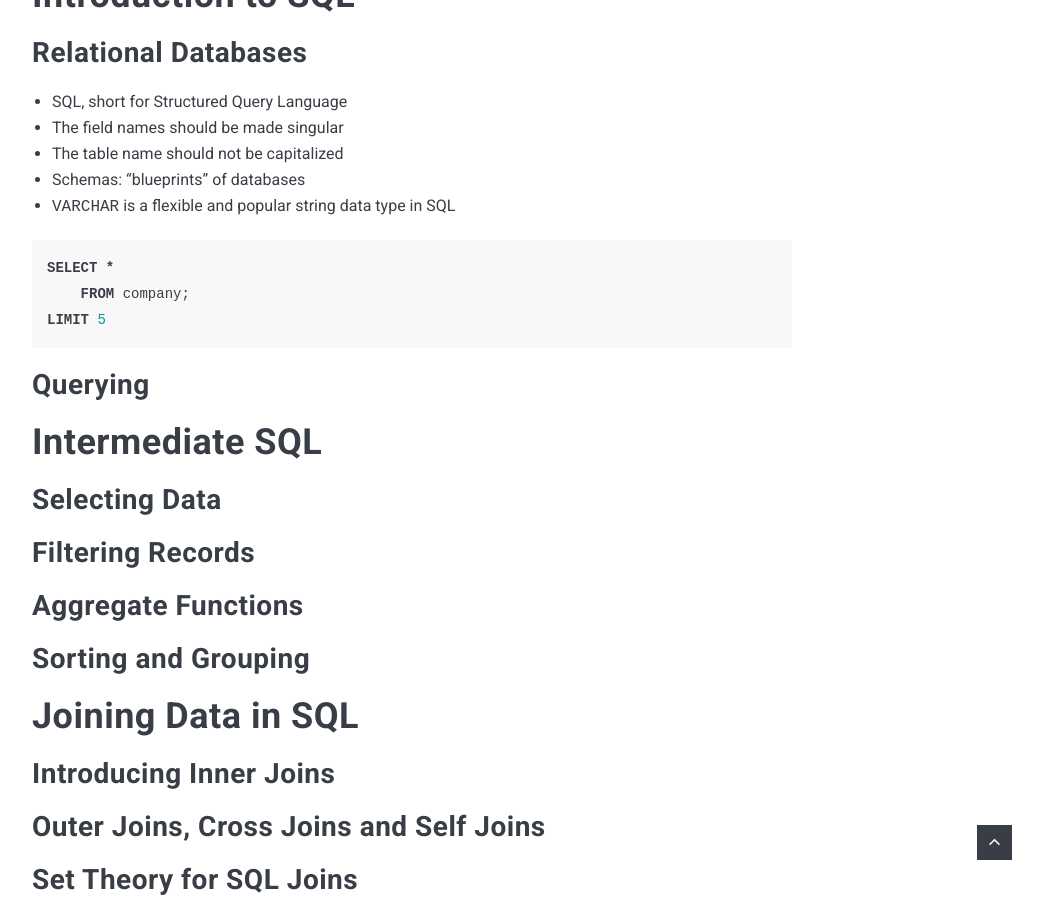
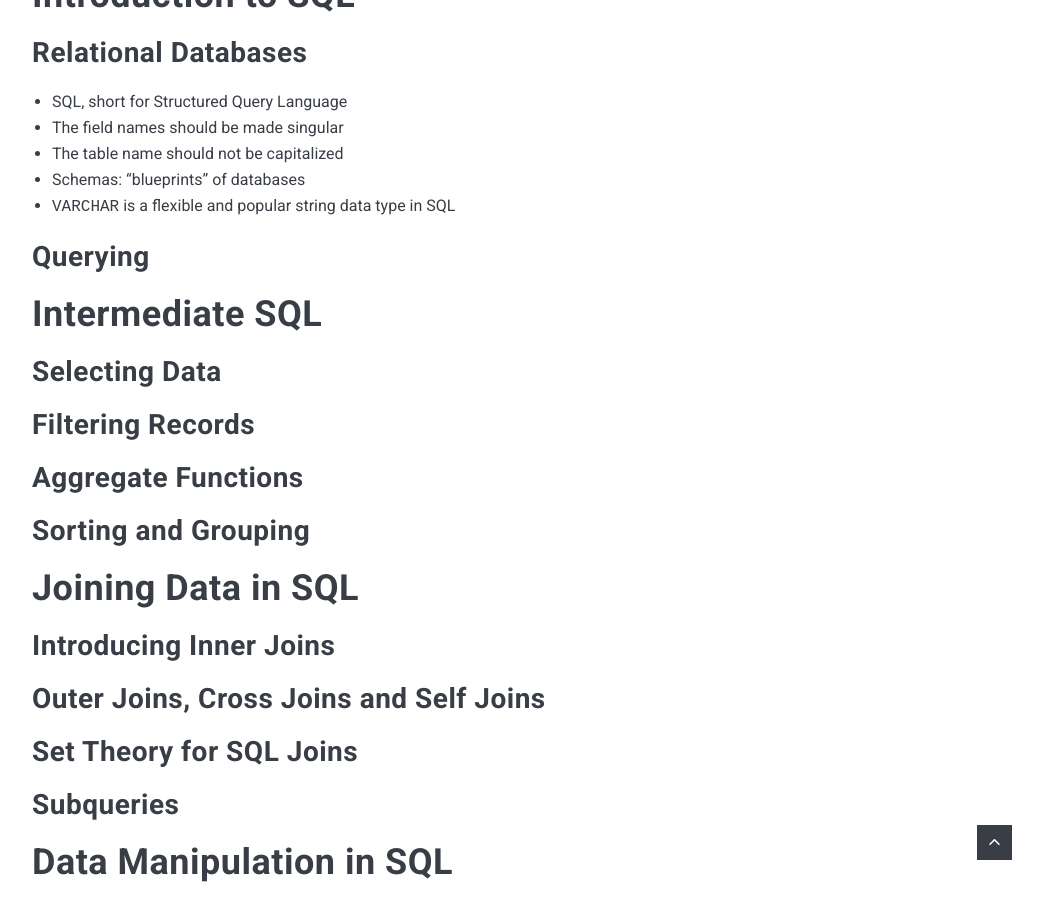
Before and after one commit to poi0905/poi0905.github.io, a Jekyll site: the page built from _posts/2022-11-01-datacamp-SQL-Fundamentals.markdown, in a window 1280 px wide and 900 px high, scrolled down 1434 px. Shown: the whole window, without its empty margins (228-1271 px from the left). Built offline with Jekyll 4.4.1, drawn with Linux system fonts in a browser that asks for light colours; nearby versions of some CDN libraries; comment, search, counter and statistics services are not loaded.

Commit message:
20221101

```diff
--- a/_posts/2022-11-01-datacamp-SQL-Fundamentals.markdown
+++ b/_posts/2022-11-01-datacamp-SQL-Fundamentals.markdown
@@ -30,12 +30,6 @@ categories: [SQL]
 *   The table name should not be capitalized
 *   Schemas: "blueprints" of databases
 *   `VARCHAR` is a flexible and popular string data type in SQL
-
-{% highlight SQL %}
-SELECT *
-    FROM company;
-LIMIT 5
-{% endhighlight %}
 
 ## Querying
 
```
